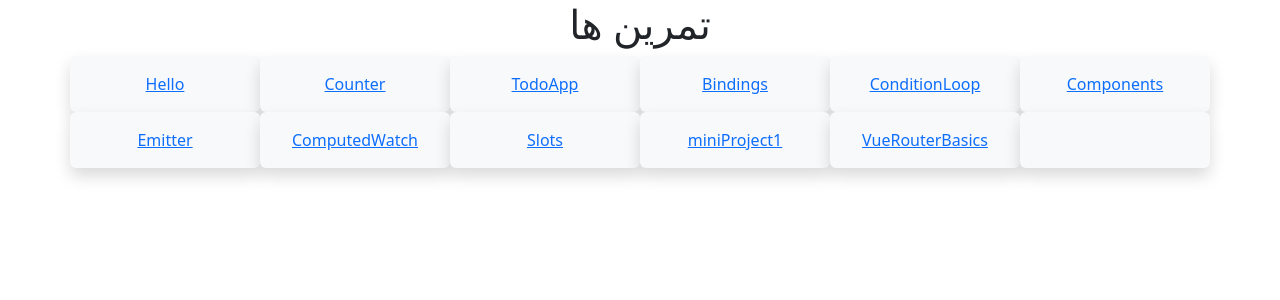
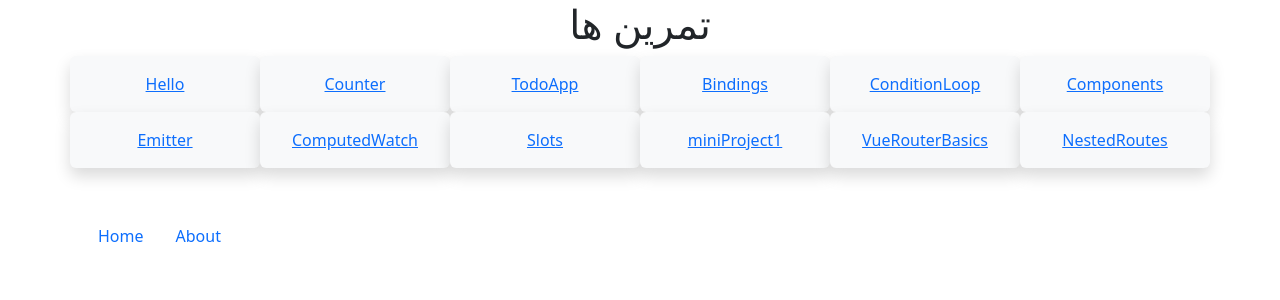
Before and after one commit to ielhamsv/vue-learning-30days, a Vue app in the folder vue-30days/: page /NestedRoutes in a window 1280 px wide. Shown: the top 300 px of the page. Built offline with nearby package versions, Linux system fonts and the light colour scheme.

Commit message:
day12 , NestedRoutes

```diff
--- a/vue-30days/src/App.vue
+++ b/vue-30days/src/App.vue
@@ -41,7 +41,9 @@
         <div class="col-md-2 shadow p-3 bg-body-tertiary rounded text-center">
           <router-link to="/VueRouterBasics">VueRouterBasics</router-link>
         </div>
-        <div class="col-md-2 shadow p-3 bg-body-tertiary rounded text-center"></div>
+        <div class="col-md-2 shadow p-3 bg-body-tertiary rounded text-center">
+          <router-link to="/NestedRoutes">NestedRoutes</router-link>
+        </div>
       </div>
     </div>
   </header>
--- a/vue-30days/src/router/index.js
+++ b/vue-30days/src/router/index.js
@@ -12,6 +12,7 @@ import miniProject1 from "@/views/miniProject1.vue";
 import Home from "@/components/Home.vue";
 import About from "@/components/About.vue";
 import VueRouterBasics from "@/views/VueRouterBasics.vue";
+import NestedRoutes from "@/views/NestedRoutes.vue";
 
 
 const router = createRouter({
@@ -30,6 +31,10 @@ const router = createRouter({
     {path: '/VueRouterBasics/Home', name: 'Home', component: Home},
     {path: '/VueRouterBasics/About', name: 'About', component: About},
     {path: '/VueRouterBasics', name: 'VueRouterBasics', component: VueRouterBasics},
+    {path: '/NestedRoutes', name: 'NestedRoutes', component: NestedRoutes, children : [
+        {path: 'About', component:About},
+        {path: 'Home', component:Home}
+      ]},
   ],
 })
 
--- /dev/null
+++ b/vue-30days/src/views/NestedRoutes.vue
@@ -0,0 +1,15 @@
+<script setup>
+
+</script>
+
+<template>
+  <nav class="nav">
+    <router-link class="nav-link" to="/NestedRoutes/Home">Home</router-link>
+    <router-link class="nav-link" to="/NestedRoutes/About">About</router-link>
+  </nav>
+  <div><router-view /></div>
+</template>
+
+<style scoped>
+
+</style>
```
